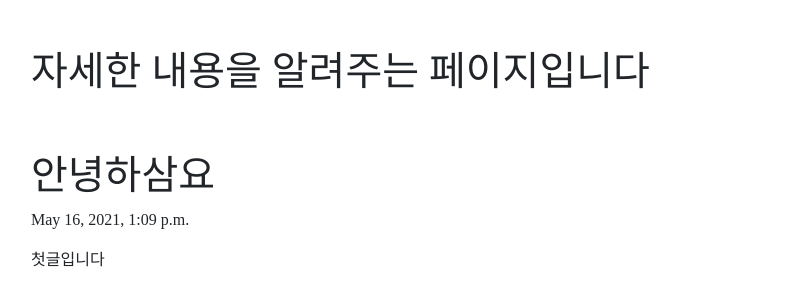
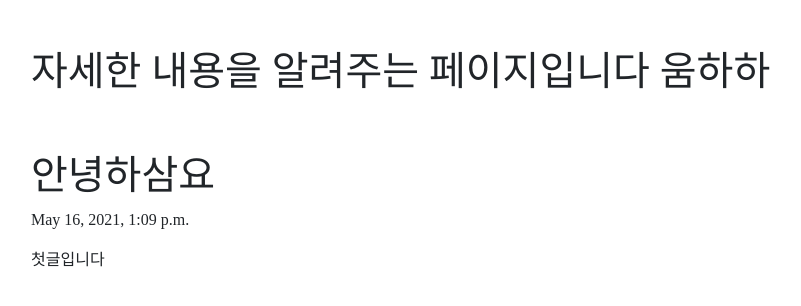
Before and after one commit to hongin12/Kim-Hongin, a Django app: page /blog/blog/1 in a window 1280 px wide. Shown: the part 70-376 px from the top of the page, without its empty margins (51-852 px from the left). Run offline with Django 3.2, Linux system fonts and the light colour scheme; data comes from the database, SQL or seed files in the repository.

Commit message:
[REFACT] add 음하하

```diff
--- a/blogproject/blogapp/templates/detail.html
+++ b/blogproject/blogapp/templates/detail.html
@@ -6,7 +6,7 @@
 <div class="container">
 
     <br><br>
-    <h1>자세한 내용을 알려주는 페이지입니다</h1>
+    <h1>자세한 내용을 알려주는 페이지입니다 움하하</h1>
     <br><br>
 
     <h1>{{details.title}}</h1>
```
